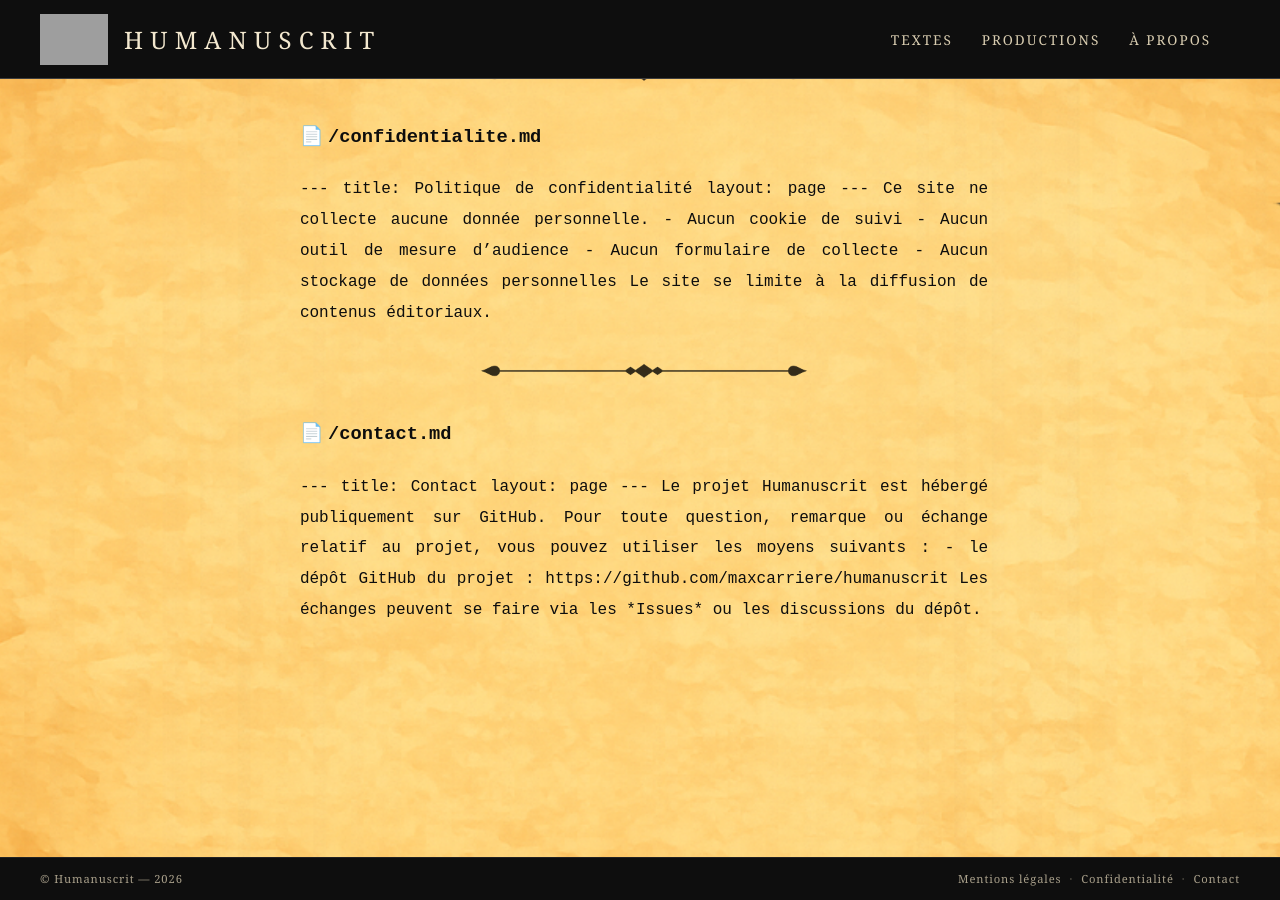
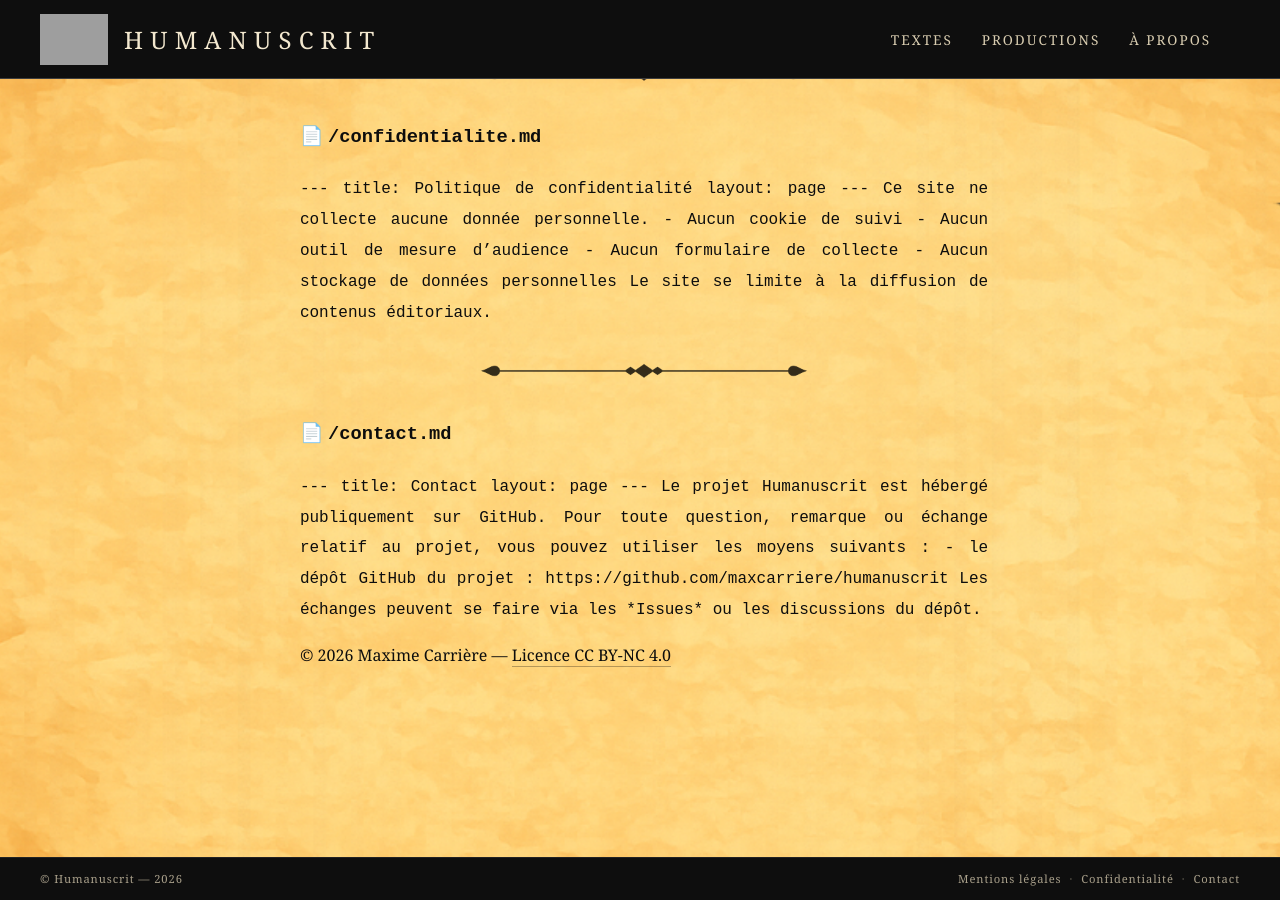
Before and after one commit to maxcarriere/humanuscrit, a Jekyll site: the page built from 03_pied_de_page.md, in a window 1280 px wide and 900 px high, scrolled down 2740 px. Built offline with Jekyll 4.4.1, drawn with Linux system fonts in a browser that asks for light colours; our own code applies the rules of GitHub Pages for plain Markdown files; grey boxes are pictures that could not be loaded.

Commit message:
Mention licence : lien vers la page Licence sur CC BY-NC 4.0
Co-authored-by: Cursor <cursoragent@cursor.com>

```diff
--- a/_layouts/page.html
+++ b/_layouts/page.html
@@ -24,6 +24,8 @@ layout: base
   <div class="post-content">
     {{ content }}
 
+    <p class="licence-mention">© 2026 Maxime Carrière — <a href="{{ '/licence/' | relative_url }}">Licence CC BY-NC 4.0</a></p>
+
     {% include navigation_dossier.html %}
   </div>
 
```
